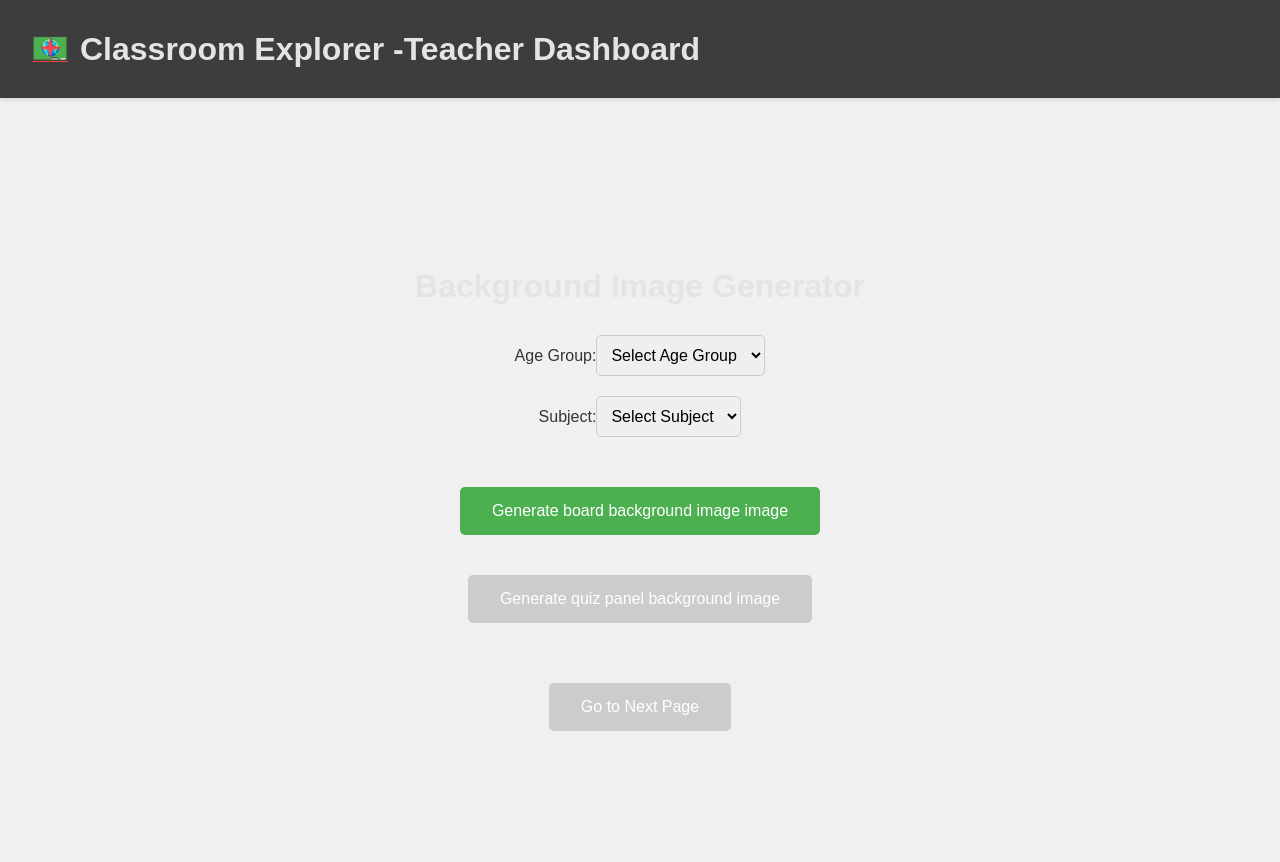
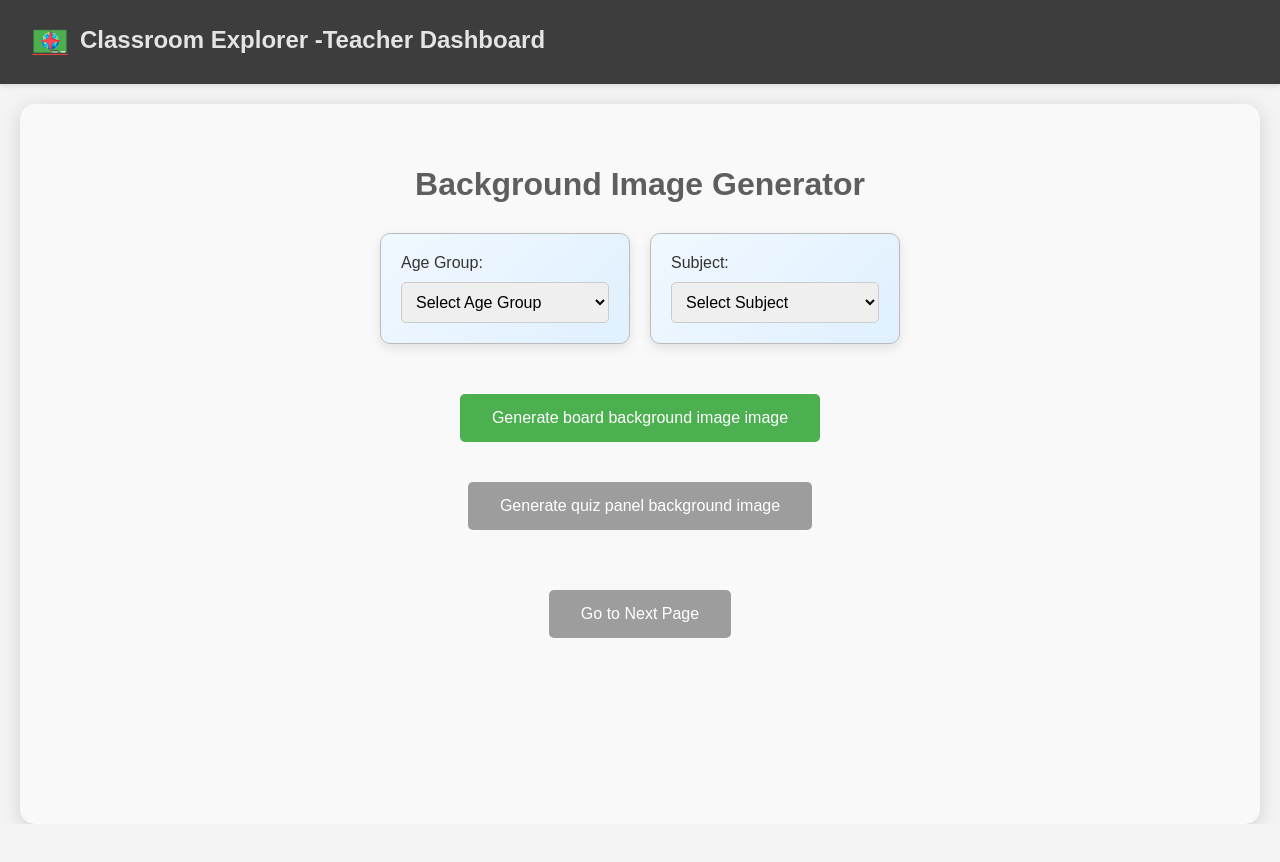
Before and after one commit to jackmok33/teacher-ui, a React (Vite) app: page /background-image in a window 1280 px wide. Shown: the top 862 px of the page. After the commit the page ends 824 px from the top, so only its background shows below. Built offline with nearby package versions, Linux system fonts and the light colour scheme.

Commit message:
better bg frontend

```diff
--- a/src/pages/SetBackgroundImage.jsx
+++ b/src/pages/SetBackgroundImage.jsx
@@ -82,10 +82,10 @@ function SetBackgroundImage() {
 
     return (
         <div className="image-page">
-            <h1 className="title">Background Image Generator</h1>
+            <h1 className="heading">Background Image Generator</h1>
 
             <div className="selectors">
-                <label>
+                <label className="container">
                     Age Group:
                     <select value={ageGroup} onChange={(e) => setAgeGroup(e.target.value)}>
                         <option value="">Select Age Group</option>
@@ -96,7 +96,7 @@ function SetBackgroundImage() {
                     </select>
                 </label>
 
-                <label>
+                <label className="container">
                     Subject:
                     <select value={subject} onChange={(e) => setSubject(e.target.value)}>
                         <option value="">Select Subject</option>
--- a/src/styles/SetBackgroundImage.css
+++ b/src/styles/SetBackgroundImage.css
@@ -1,16 +1,22 @@
 .image-page {
+    max-width: 100%; /* Maximum width of the page container */
+    margin: 20px auto; /* Center the page horizontally */
+    margin-left: 20px;
+    margin-right:20px;
+    padding-bottom: 40px;
+    padding: 40px; /* Add padding around the content */
+    background-color: #f9f9f9; /* Light gray background */
+    border-radius: 15px; /* Rounded corners */
+    height: 90%;
+    box-shadow: 0 4px 20px rgba(0, 0, 0, 0.15); /* Subtle shadow for a lifted effect */
     display: flex;
+    align-items: center;
     flex-direction: column;
-    align-items: center;
-    justify-content: center;
-    min-height: 100vh;
-    background-color: #f0f0f0;
-    padding: 20px;
 }
 
-.title {
+.heading {
     font-size: 2rem;
-    color: #333;
+    color: #5e5e5e; /* Ensure this color is applied */
     margin-bottom: 20px;
 }
 
@@ -34,7 +40,7 @@
 }
 
 .generate-button:disabled {
-    background-color: #cccccc;
+    background-color: #9d9d9d;
     cursor: not-allowed;
 }
 
@@ -48,7 +54,8 @@
 
 .selectors {
     display: flex;
-    flex-direction: column;
+    flex-direction: row;
+    gap:20px;
     align-items: center;
     margin-bottom: 20px;
 }
@@ -64,6 +71,24 @@
     font-size: 1rem;
     border-radius: 5px;
     border: 1px solid #ccc;
+}
+
+.container{
+    background: linear-gradient(135deg, #f0f8ff, #e0f0ff);
+    border: 1px solid #bbb;
+    border-radius: 10px;
+    padding: 20px;
+    margin-bottom: 20px;
+    width: 100%;
+    flex: 1;
+    min-width: 250px;
+    max-width: 600px;
+    box-shadow: 0 4px 12px rgba(0, 0, 0, 0.1);
+    transition: transform 0.3s ease, box-shadow 0.3s ease;
+    display: flex;
+    flex-wrap: wrap;
+    gap: 10px;
+    flex-direction: column;
 }
 
 .confirm-button {
@@ -119,7 +144,7 @@
 }
 
 .navigate-button:disabled {
-    background-color: #cccccc;
+    background-color: #9d9d9d;
     cursor: not-allowed;
 }
 
```
